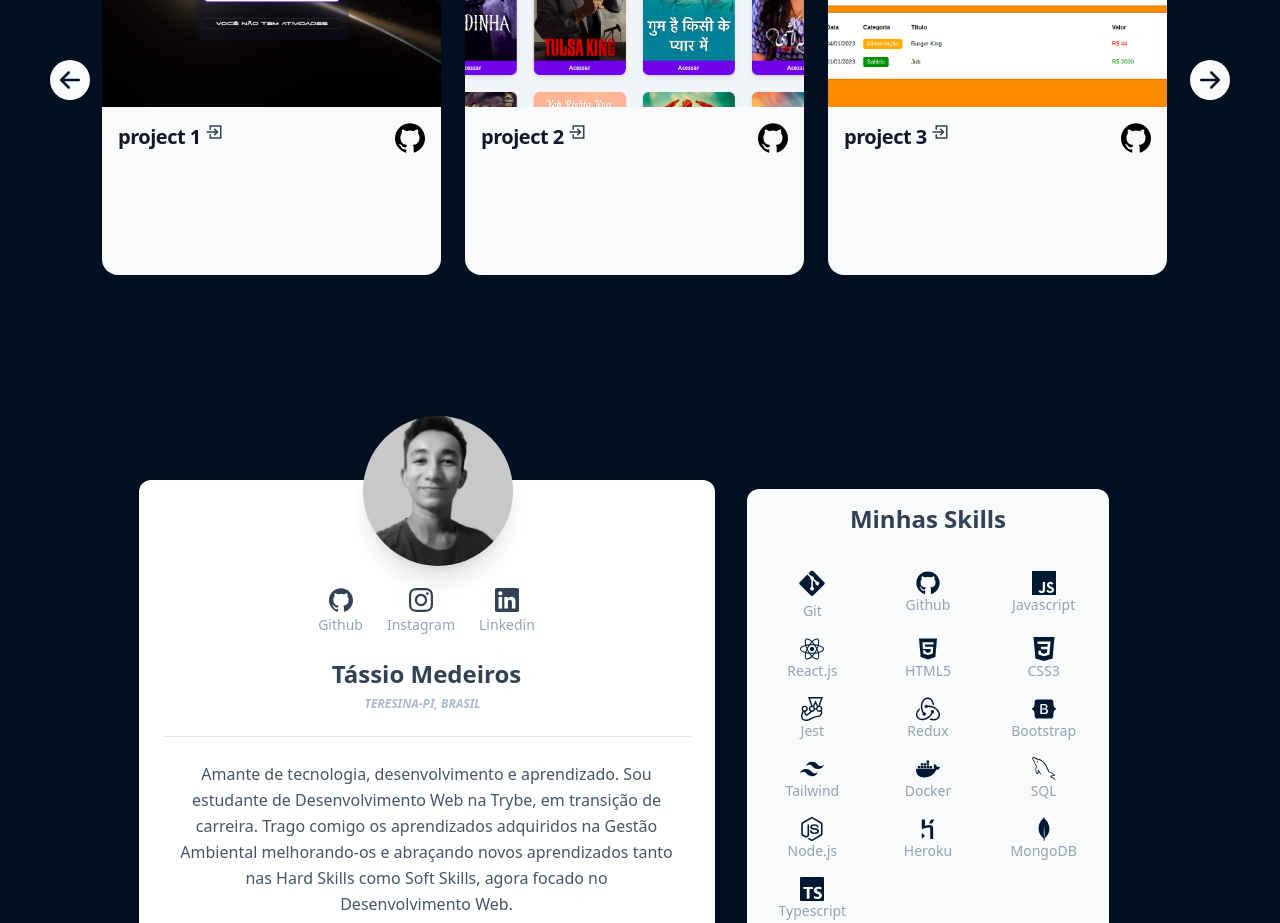
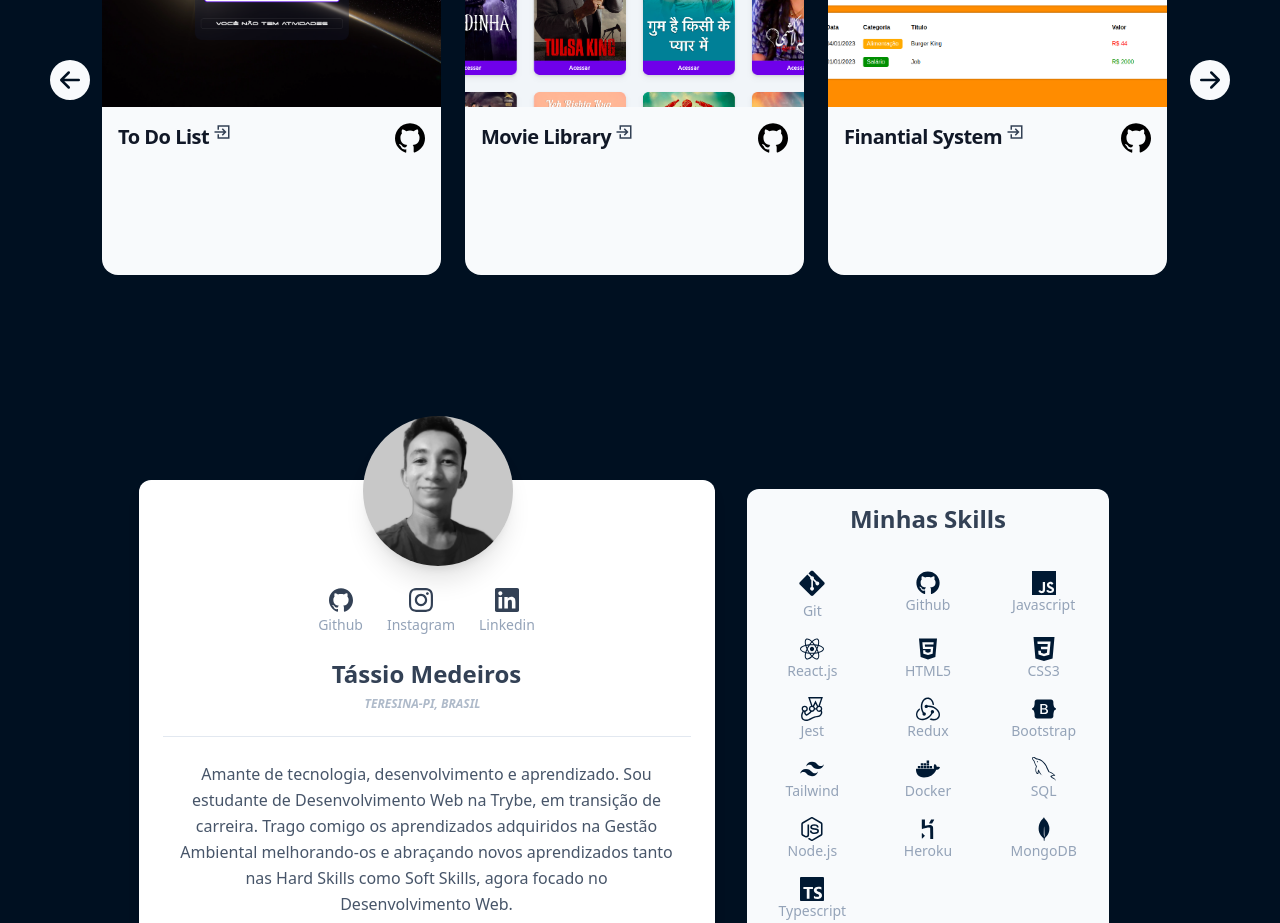
Before and after one commit to Tassio-Med/my-portfolio, a React (Create React App) app: page / in a window 1280 px wide. Shown: the part 1120-2043 px from the top of the page. Built offline with nearby package versions, Linux system fonts and the light colour scheme; the HTML template or start-up script is replaced by a standard one.

Commit message:
:sparkles: feat: link dos projetos adicionados

```diff
--- a/src/data.js
+++ b/src/data.js
@@ -6,23 +6,26 @@ import Finantial from './Images/finantial-system.png'
 export const projectsData = [
   {
     id:1,
-    title: 'project 1',
+    title: 'To Do List',
     skills: 'Redux',
     img: ToDo,
+    link: 'https://tazmed-todo-list.netlify.app/',
   },
 
   {
     id:2,
-    title: 'project 2',
+    title: 'Movie Library',
     skills: 'Redux',
     img: Movie,
+    link: 'https://tazmed-movielibray.netlify.app/',
   },
 
   {
     id:3,
-    title: 'project 3',
+    title: 'Finantial System',
     skills: 'Redux',
     img: Finantial,
+    link: 'https://tazmed-finantial-system.netlify.app/',
   },
 
   {
```
